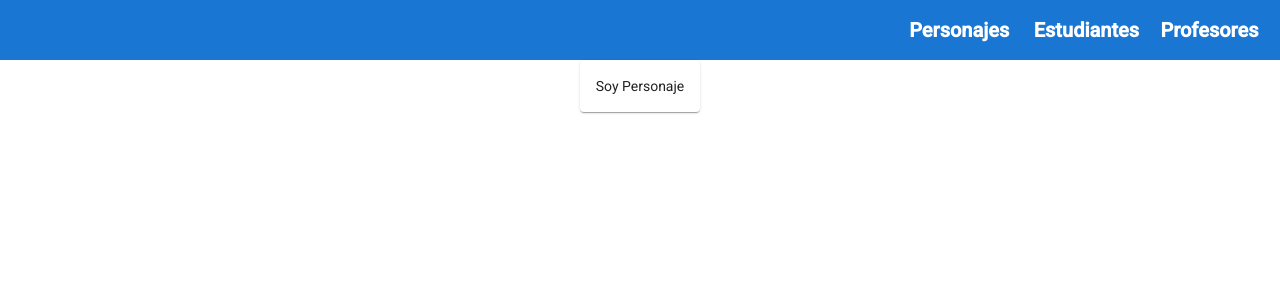
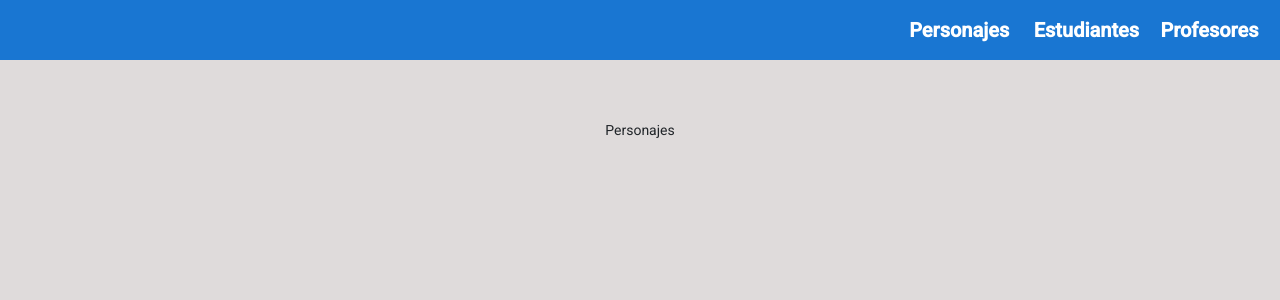
Before and after one commit to kleondev/wsc-testing, an Angular app: page /personajes in a window 1280 px wide. Shown: the top 300 px of the page. Built offline with nearby package versions, Linux system fonts and the light colour scheme.

Commit message:
push => Develop

```diff
--- a/angular.json
+++ b/angular.json
@@ -34,7 +34,7 @@
               "src/assets"
             ],
             "styles": [
-              "./node_modules/@angular/material/prebuilt-themes/indigo-pink.css",
+              "./node_modules/@angular/material/prebuilt-themes/purple-green.css",
               "src/styles.scss"
             ],
             "scripts": []
@@ -103,7 +103,7 @@
               "src/assets"
             ],
             "styles": [
-              "./node_modules/@angular/material/prebuilt-themes/indigo-pink.css",
+              "./node_modules/@angular/material/prebuilt-themes/purple-green.css",
               "src/styles.scss"
             ],
             "scripts": []
--- a/src/app/app.component.html
+++ b/src/app/app.component.html
@@ -8,5 +8,6 @@
   </div>
 </div>
 <router-outlet></router-outlet>
+
 <!-- <div class="content" role="main"> -->
 <!-- </div> -->
--- a/src/app/app.module.ts
+++ b/src/app/app.module.ts
@@ -5,7 +5,7 @@ import { AppRoutingModule } from './app-routing.module';
 import { AppComponent } from './app.component';
 import { NgbModule } from '@ng-bootstrap/ng-bootstrap';
 import { BrowserAnimationsModule } from '@angular/platform-browser/animations';
-import { GlobalModule } from './global/global.module';
+import { GlobalModule } from './module/global.module';
 
 @NgModule({
   declarations: [
--- a/src/app/pages/estudiantes/estudiantes.module.ts
+++ b/src/app/pages/estudiantes/estudiantes.module.ts
@@ -3,7 +3,7 @@ import { CommonModule } from '@angular/common';
 
 import { EstudiantesRoutingModule } from './estudiantes-routing.module';
 import { EstudiantesComponent } from './estudiantes.component';
-import { GlobalModule } from 'src/app/global/global.module';
+import { GlobalModule } from 'src/app/module/global.module';
 
 
 @NgModule({
--- a/src/app/pages/personajes/personajes.component.html
+++ b/src/app/pages/personajes/personajes.component.html
@@ -1,10 +1,7 @@
 <div class="row">
   <div class="col-12">
       <div class="content">
-        <mat-card>
-            Soy Personaje
-
-        </mat-card>
+        Personajes
       </div>
+    </div>
   </div>
-</div>
--- a/src/app/pages/personajes/personajes.module.ts
+++ b/src/app/pages/personajes/personajes.module.ts
@@ -3,7 +3,7 @@ import { CommonModule } from '@angular/common';
 
 import { PersonajesRoutingModule } from './personajes-routing.module';
 import { PersonajesComponent } from './personajes.component';
-import { GlobalModule } from 'src/app/global/global.module';
+import { GlobalModule } from 'src/app/module/global.module';
 
 
 @NgModule({
--- a/src/app/pages/profesores/profesores.module.ts
+++ b/src/app/pages/profesores/profesores.module.ts
@@ -3,7 +3,7 @@ import { CommonModule } from '@angular/common';
 
 import { ProfesoresRoutingModule } from './profesores-routing.module';
 import { ProfesoresComponent } from './profesores.component';
-import { GlobalModule } from 'src/app/global/global.module';
+import { GlobalModule } from 'src/app/module/global.module';
 
 
 @NgModule({
--- a/src/styles.scss
+++ b/src/styles.scss
@@ -42,8 +42,8 @@ body { margin: 0; font-family: Roboto, "Helvetica Neue", sans-serif; }
 
 .content {
   display: flex;
-  // margin: 82px auto 32px;
-  height: 90vh;
+  margin: 60px auto 32px;
+  // height: 90vh;
   flex-direction: column;
   align-items: center;
 }
@@ -55,3 +55,12 @@ body { margin: 0; font-family: Roboto, "Helvetica Neue", sans-serif; }
   color: white;
   font-weight: 600;
 }
+
+html, body { background: rgb(223, 219, 219); }
+body { margin: 0; font-family: Roboto, "Helvetica Neue", sans-serif; }
+
+
+.mat-card {
+  background: white;
+  color: #444;
+}
```
Also changed, not shown: src/app/module/global.module.ts (renamed from src/app/global/global.module.ts).
